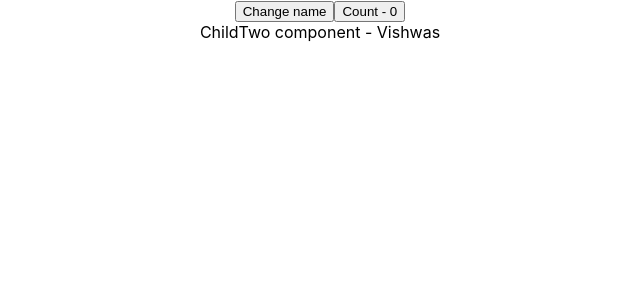
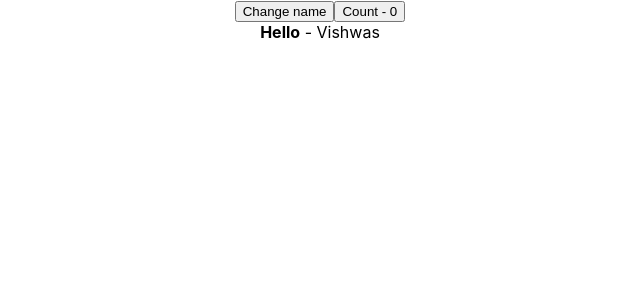
Before and after one commit to gopinav/React-Render-Tutorials, a React (Create React App) app in the folder react-render-demo/: page / in a window 1280 px wide. Shown: the top 300 px of the page, without its empty margins (320-960 px from the left). Built offline with nearby package versions, Linux system fonts and the light colour scheme.

Commit message:
Incorrect memo with children

```diff
--- a/react-render-demo/src/App.js
+++ b/react-render-demo/src/App.js
@@ -12,6 +12,7 @@
 import { ChildOne } from './components/Optimization/ChildOne'
 import { GrandParent } from './components/Optimization/GrandParent'
 import { ParentTwo } from './components/Optimization/ParentTwo'
+import { ParentThree } from './components/Incorrect Optimization/ParentThree.js'
 
 function App () {
   return (
@@ -28,7 +29,8 @@
         <ChildOne />
       </OptimizedParentOne> */}
       {/* <GrandParent /> */}
-      <ParentTwo />
+      {/* <ParentTwo /> */}
+      <ParentThree />
     </div>
   )
 }
--- /dev/null
+++ b/react-render-demo/src/components/Incorrect Optimization/ChildThree.js
@@ -0,0 +1,8 @@
+import React from 'react'
+
+export const ChildThree = ({ name, children }) => {
+console.log('ChildThree Render')
+return <div>{children} - {name}</div>
+}
+
+export const MemoizedChildThree = React.memo(ChildThree)
--- /dev/null
+++ b/react-render-demo/src/components/Incorrect Optimization/ParentThree.js.js
@@ -0,0 +1,19 @@
+import React, { useState } from 'react'
+import { ChildThree, MemoizedChildThree } from './ChildThree'
+
+export const ParentThree = () => {
+  const [count, setCount] = useState(0)
+  const [name, setName] = useState('Vishwas')
+
+  console.log('ParentThree Render')
+  return (
+    <div>
+      <button onClick={() => setName('Codevolution')}>Change name</button>
+      <button onClick={() => setCount(c => c + 1)}>Count - {count}</button>
+      {/* <ChildThree name={name} /> */}
+      <MemoizedChildThree name={name}>
+        <strong>Hello</strong>
+      </MemoizedChildThree>
+    </div>
+  )
+}
```
